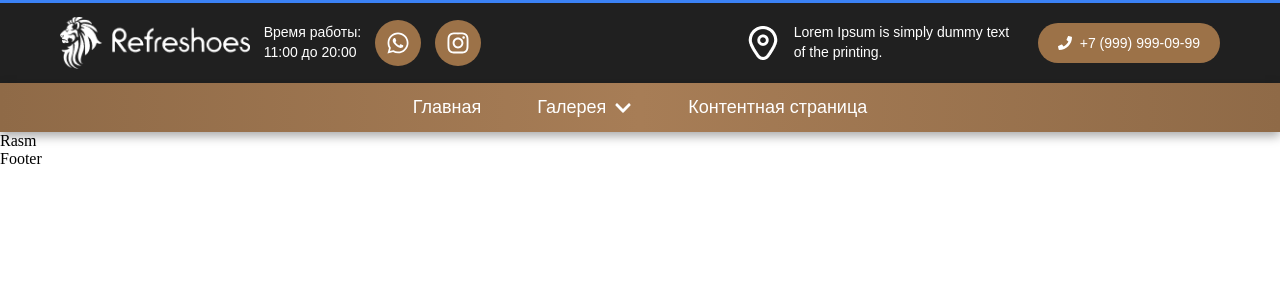
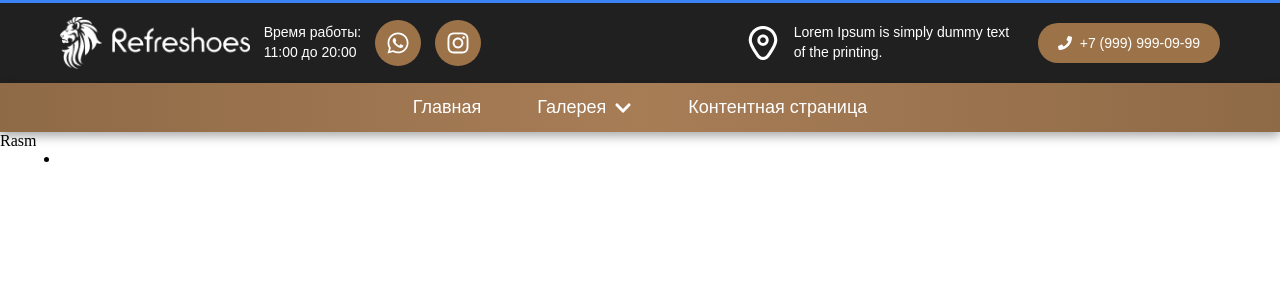
Before and after one commit to dilshodmahmaraimov22-ux/Shoes, a React (Vite) app: page / in a window 1280 px wide. Shown: the top 300 px of the page. Built offline with nearby package versions, Linux system fonts and the light colour scheme.

Commit message:
footer qoshildi

```diff
--- a/src/Components/Footer/Footer.jsx
+++ b/src/Components/Footer/Footer.jsx
@@ -2,7 +2,17 @@ import React from 'react'
 
 const Footer = () => {
   return (
-    <div>Footer</div>
+    <>
+    <footer className='footer'>
+      <div className="container">
+        <div className="footer__container">
+          <ul className='footer__list'>
+            <li className='footer__item'></li>
+          </ul>
+        </div>
+      </div>
+    </footer>
+    </>
   )
 }
 
```
Also changed, not shown: src/Components/Images/leo.png (added), src/Components/Images/map1.png (added).
